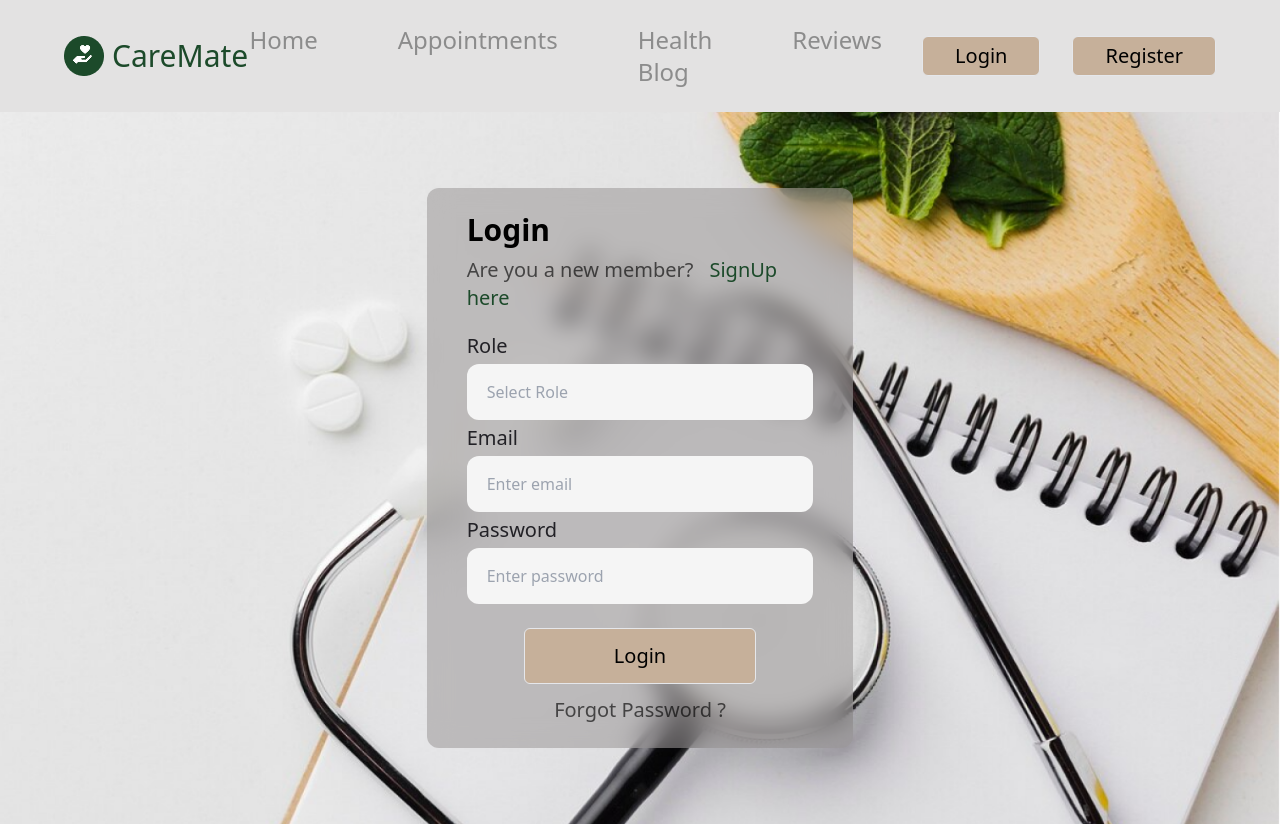
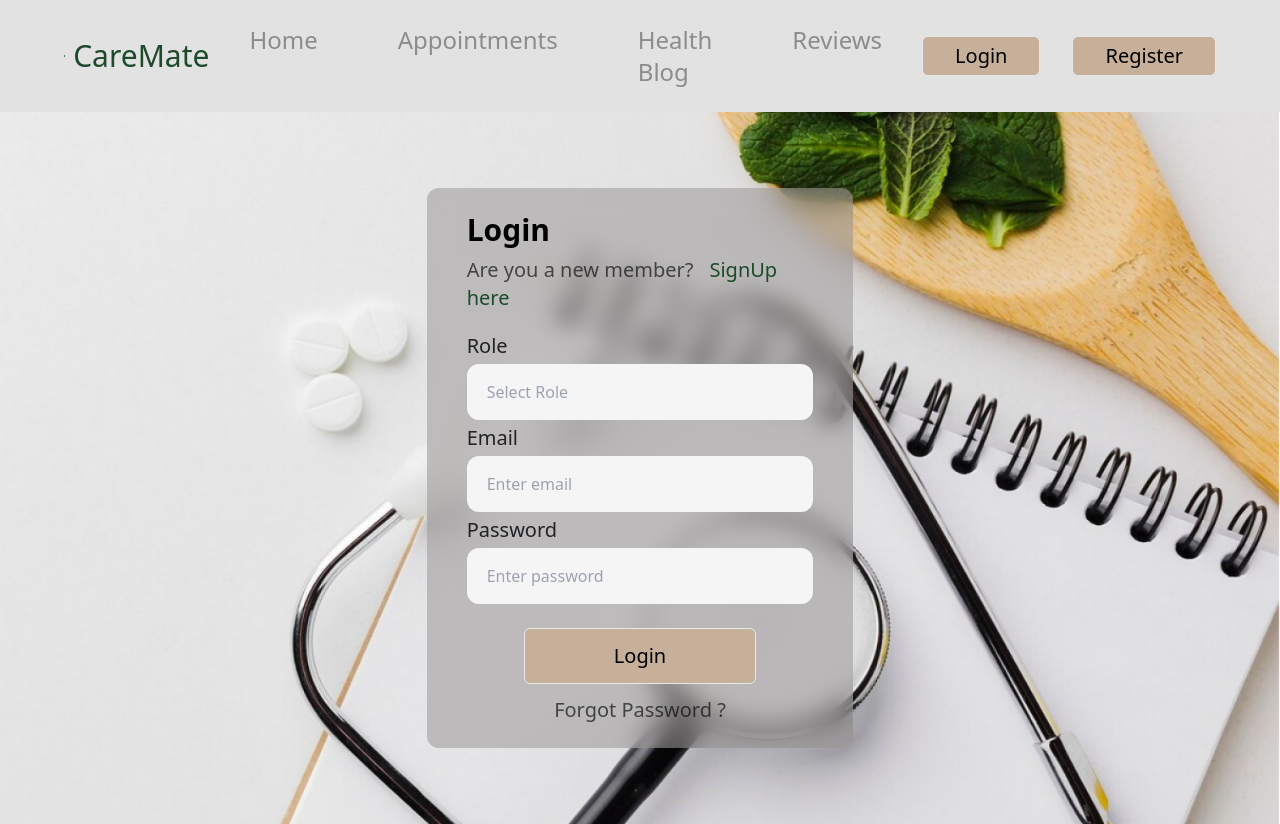
Before and after one commit to jim2107054/CareMate, a React (Vite) app in the folder Frontend/: page / in a window 1280 px wide. Built offline with nearby package versions, Linux system fonts and the light colour scheme.

Commit message:
modify header

```diff
--- a/Frontend/src/components/Header.jsx
+++ b/Frontend/src/components/Header.jsx
@@ -5,8 +5,9 @@ return (
     <section>
             <header className="bg-[#d8d7d7b7] text-white px-16 py-4 flex justify-between items-center">
                     <div className="logo flex items-center gap-2">
-                            <img src='/src/assets/CareMate.png'></img>
-                            <h2 className='text-3xl text-primaryText'>CareMate</h2>
+                            <a href="#" className=""><img src='/src/assets/CareMate.png'></img></a>
+                            <a href="#" className=""><h2 className='text-3xl text-primaryText'>CareMate</h2></a>
+
                     </div>
                     <div className="px-10 py-2">
                             <nav className='flex gap-20 text-2xl text-navText '>
```
